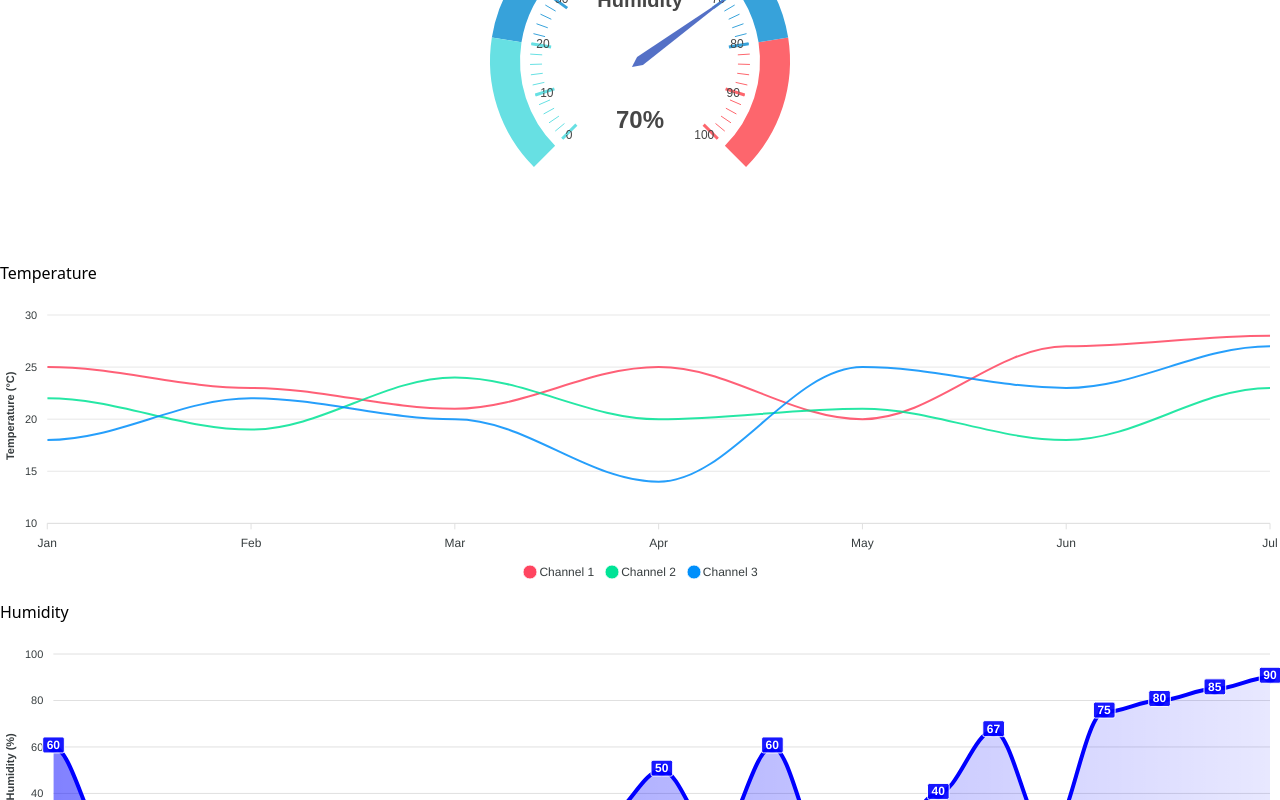
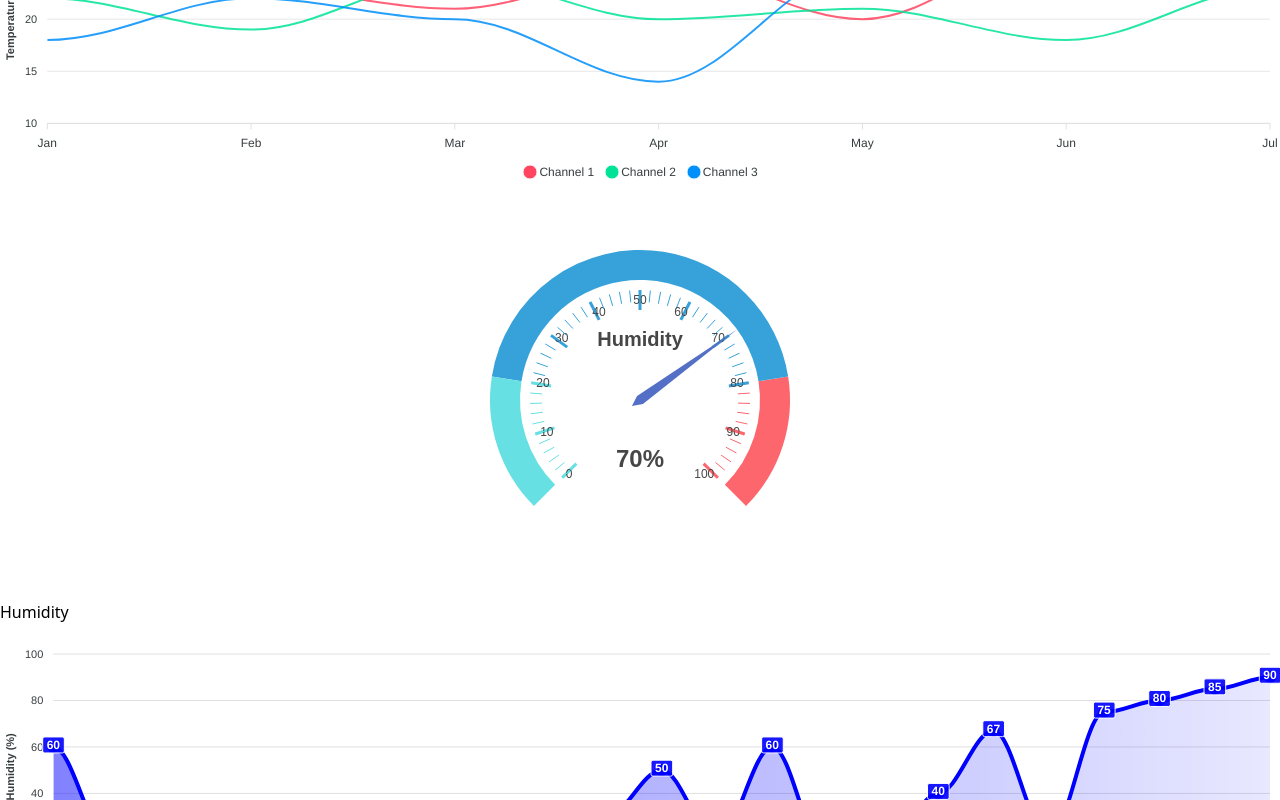
Before and after one commit to ZidanAli111/Dukaan-App, a React (Vite) app: page / in a window 1280 px wide. Shown: the part 5363-6163 px from the top of the page. Built offline with nearby package versions, Linux system fonts and the light colour scheme.

Commit message:
tmp commmit

```diff
--- a/src/components/Statistics.jsx
+++ b/src/components/Statistics.jsx
@@ -167,7 +167,7 @@ const radialGaugeOptions = {
 };
 
 const ChannelItem = ({ src, alt, channel, degree, degreeColor }) => (
-    <div className="bg-white flex items-center  rounded-sm p-3 mb-2 shadow-md">
+    <div className="bg-white flex items-center  rounded-sm p-4  shadow-md">
         <img className="h-[50px]" src={src} alt={alt} />
         <div className="flex-1">
             <h1 className="font-medium">{channel}</h1>
@@ -198,7 +198,7 @@ const RadialGauge = ({ options }) => (
 );
 
 export const Statistics = () => (
-    <div id="parent-container" className="bg-gray-200 h-full">
+    <div id="parent-container" className="bg-gray-200 h-screen">
         <header className="bg-[#00675a] flex flex-row justify-between px-2 py-2">
             <div className="flex items-center justify-between">
                 <div className="text-white font-medium text-xl mr-5">IOTdashboard</div>
@@ -211,41 +211,40 @@ export const Statistics = () => (
             </div>
         </header>
 
-        <div className='flex justify-start gap-3 mt-2 pl-8'>
+        <div className='flex justify-start gap-3 mt-2 pl-4'>
             <button className='bg-white rounded-sm py-1 px-3 shadow-sm'>HOME</button>
             <button className='bg-white rounded-sm py-1 px-3 shadow-sm'>LAB ANALYTICS</button>
             <button className='bg-white rounded-sm py-1 px-3 shadow-sm'>ALARM SETTINGS</button>
         </div>
-        <div id="parent-main-body-container" className="flex flex-col lg:flex-row gap-4 p-4 bg-gray-200">
-            {/* Left side grid: Channels container and Humidity Meter */}
-            <div id="left-grid" className="flex flex-col space-y-4 lg:w-[30%]">
+
+        {/* Main grid container */}
+        <div id="parent-main-body-container" className="grid grid-cols-[30%,70%]  gap-4 p-4 bg-gray-200">
             {/* Channels container */}
-                <div id="channels-container" className="bg-gray-200 border-none  px-4 shadow-sm flex-1">
-                    <div id="channels-list" className="flex flex-col gap-3 bg-gray-200">
+            <div id="channels-container" className="bg-gray-200  flex flex-col justify-between  border-none shadow-sm">
+                {/* <div id="channels-list" className="flex flex-col   gap-3 bg-gray-200"> */}
                 <ChannelItem src={tempMax} alt="max temperature" channel="Channel 1" degree="20.9" degreeColor="red-600" />
                 <ChannelItem src={tempLow} alt="min temperature" channel="Channel 2" degree="18.99" degreeColor="blue-400" />
                 <ChannelItem src={tempMedium} alt="medium temperature" channel="Channel 3" degree="21.11" degreeColor="red-600" />
                 <ChannelItem src={tempMax} alt="max temperature" channel="Channel 4" degree="20.37" degreeColor="black" />
+                {/* </div> */}
             </div>
+
+
+
+            {/* Temperature container */}
+            <div id="temperature-container" className="bg-white shadow-sm">
+                <h1 className='font-medium pl-2'>Temperature</h1>
+                <GraphContainer options={tempChartOptions} series={tempChartSeries} />
             </div>
 
             {/* Humidity Meter */}
-                <div id="humidity-meter" className="bg-white shadow-sm flex-1">
+            <div id="humidity-meter" className="bg-white shadow-sm">
                 <RadialGauge options={radialGaugeOptions} />
-                </div>
-            </div>
-
-            {/* Right side grid: Temperature and Humidity graph */}
-            <div id="right-grid" className="flex flex-col space-y-4 ">
-                {/* Temperature container */}
-                <div id="temperature-container" className="bg-white p-4 shadow-sm flex-1">
-                    <h1 className='font-medium'>Temperature</h1>
-                    <GraphContainer options={tempChartOptions} series={tempChartSeries} />
             </div>
 
             {/* Humidity container */}
-                <div id="humidity-container" className="bg-white p-4 shadow-sm flex-1">
-                    <h1 className='font-medium'>Humidity</h1>
+            <div id="humidity-container" className="bg-white shadow-sm">
+                <h1 className='font-medium pl-2'>Humidity</h1>
                 <ApexCharts
                     options={humidityChartOptions}
                     series={humidityChartSeries}
@@ -255,5 +254,4 @@ export const Statistics = () => (
             </div>
         </div>
     </div>
-    </div>
 );
```
Lines whose indentation alone changed are shown as unchanged.
